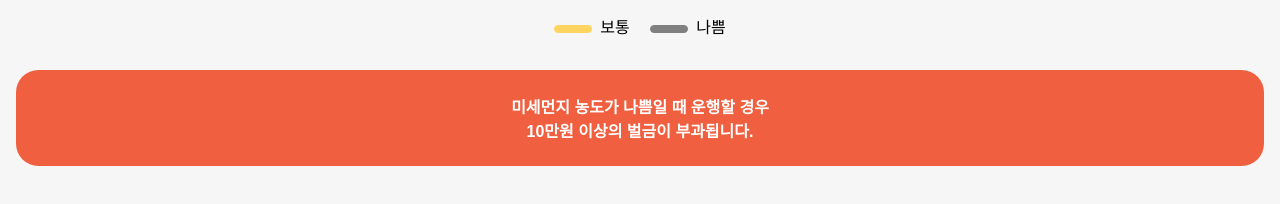
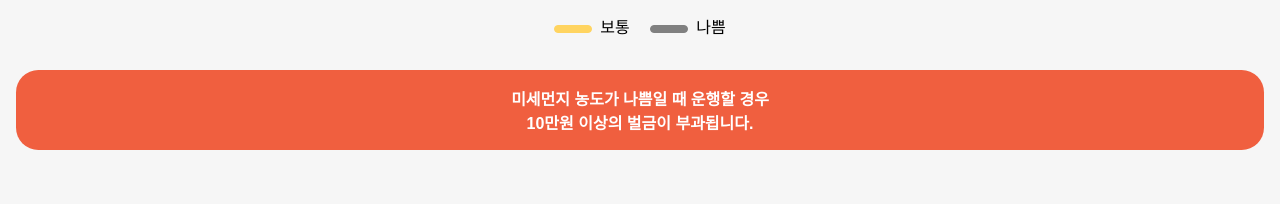
Before and after one commit to SWUnivHack2023-Team24/dustdrive-front, a SvelteKit app: page /main/availableDay in a window 1280 px wide. Shown: the part 186-390 px from the top of the page. Built offline with nearby package versions, Linux system fonts and the light colour scheme; a web font is replaced by a local one.

Commit message:
fix(availableDay): add link to caution block

```diff
--- a/src/routes/main/availableDay/+page.svelte
+++ b/src/routes/main/availableDay/+page.svelte
@@ -22,10 +22,10 @@
         <p><span class="normal"/>보통 <span class="bad"/>나쁨</p>
     </section>
     <section class="tip" id="finedustWarning">
-        <p>
+        <a href="/main/limitStates">
             미세먼지 농도가 나쁨일 때 운행할 경우<br>
             10만원 이상의 벌금이 부과됩니다.
-        </p>
+        </a>
     </section>
 </main>
 
@@ -87,8 +87,13 @@
     }
 
     #finedustWarning {
+        padding: 1em 1.4em;
         background: #F05F3F;
+    }
+
+    #finedustWarning a {
         color: #FFFFFF;
+        text-decoration: none;
     }
 
     #calendar {
```
